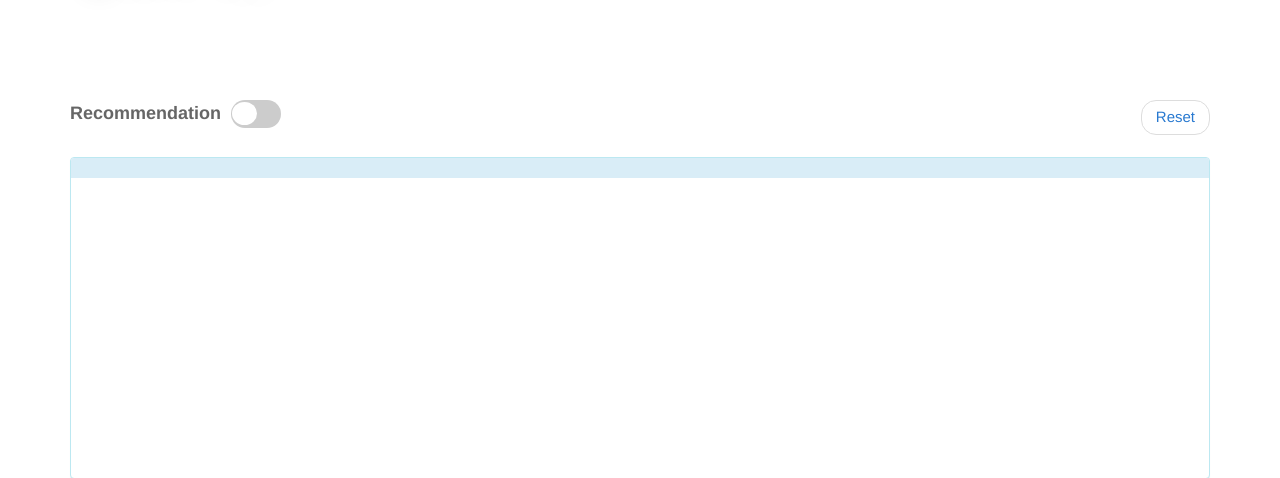
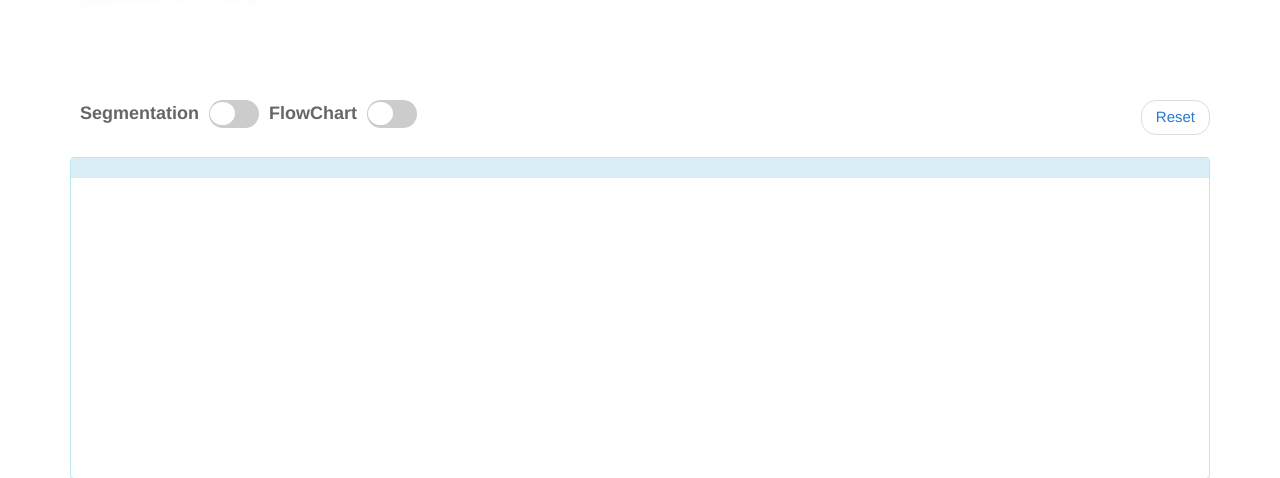
Before and after one commit to iamdsc/smart-sanskrit-annotator, a Django app: template mysite/annotatorapp/templates/annotatorapp/presentdata.html in a window 1280 px wide. Shown: the part 70-548 px from the top of the page. Run offline with Django 3.2, Linux system fonts and the light colour scheme; the template is opened without the code that fills it, so the values that code supplies are empty; some libraries are stand-ins or nearby versions.

Commit message:
Added seperate recommendation and flowchart

```diff
--- a/mysite/annotatorapp/static/annotatorapp/main.css
+++ b/mysite/annotatorapp/static/annotatorapp/main.css
@@ -111,6 +111,7 @@ strong{
 	padding-bottom: 10px;
 	padding-right: 10px;
 	font-size: 18px;
+  margin-left:10px;
 }
 .label{
   color:white;
--- a/mysite/annotatorapp/templates/annotatorapp/index.html
+++ b/mysite/annotatorapp/templates/annotatorapp/index.html
@@ -24,7 +24,7 @@
   </form>
   <div id="footer">
     <div id="foot-container">
-      <i class="fas fa-copyright"></i> Developed in CNERG Lab, IIT KGP
+      <i class="fas fa-copyright"></i> Developed in CNeRG Lab, IIT KGP
 </div>
 
 {%endblock%}
--- a/mysite/annotatorapp/templates/annotatorapp/presentdata.html
+++ b/mysite/annotatorapp/templates/annotatorapp/presentdata.html
@@ -5,11 +5,16 @@
 <p id = 'show_lemma' class='label other'></p>
 <div class="panel-group">
   <ul class="pager">
-     <strong>Recommendation </strong>
+    <strong>Segmentation </strong>
     <li><label class="switch">
-    <input type="checkbox" id="recommend">
+    <input type="checkbox" id="recommend1">
     <span class="slider round"></span>
-  </label></li>
+    </label></li>
+    <strong>FlowChart </strong>
+    <li><label class="switch">
+    <input type="checkbox" id="recommend2">
+    <span class="slider round"></span>
+    </label></li>
   <li class="next"><a  href="{% url 'annotatorapp:reset_allselection' sent_id=sentid %}" title="refresh option">Reset</a></li>
   </ul>
   <div class="panel panel-info">
@@ -140,14 +145,18 @@
   var line = 20;
   $(document).ready(function() {
     var data ={};
-    $("#recommend").change(function(){
+    $('#recommend1').prop('checked',false);
+    $('#recommend2').prop('checked',false);
+    $("#recommend1").change(function(){
       var c = this.checked;
       if(c){
         $('#word-table > tbody > tr').not(':first').hide();
+        $('#word-table > tbody > tr:first > td > div > button').click();
       }
 
       else{
-        $('#word-table > tbody > tr').not(':first').show();
+        // $('#word-table > tbody > tr').not(':first').show();
+       $('#word-table > tbody > tr:first > td > div > button').click();
       }
     });
  $('#example_1').hide();
@@ -491,9 +500,10 @@
       $('#show_lemma').text($(this).attr('title').replace(/@/g,' ')).fadeIn("slow");
   }, function() {
       $(this).css('cursor','auto');
-      $('#show_lemma').text('...');
+      $('#show_lemma').text(' ');
   });
   $draggableOperators.click(function(){
+    $('#word-table > tbody > tr').not(':first').show();
     var pid = $(this).attr('id');
     var cids = JSON.parse('{{conflictslp}}'.replace(/(&quot\;)/g,"\""));
     var colorlp = JSON.parse('{{colorlp}}'.replace(/(&quot\;)/g,"\""));
@@ -510,8 +520,6 @@
       var data = {
         left: 0,
     	  top : 0,
-
-
 	properties: {
           title: $element.text()+ '<br>'+showlabels[0].split('@')[1],
           inputs: {},
@@ -536,7 +544,7 @@
       }
 
       var i = 0;
-      var c = document.getElementById("recommend").checked;	// switch Id to recommend_2/ recommend as per convenience
+      var c = document.getElementById("recommend2").checked;
       if ( c ) {
 		data.properties.inputs['in-'+ids[i]] = {
 		label: showlabels[i].split('@')[0].slice(1,-1)
```
